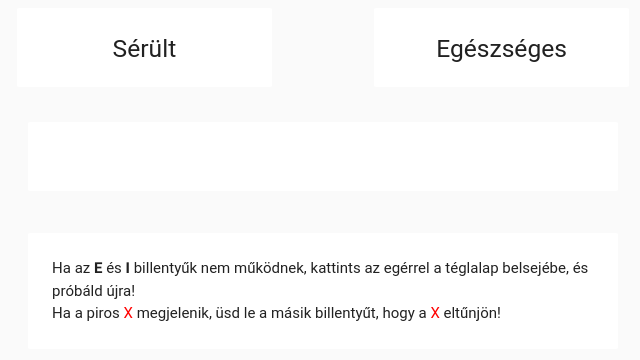
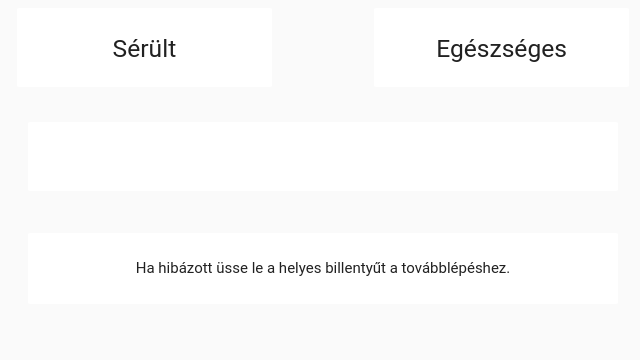
Before and after one commit to nagygergo/IAT, a PHP site: page /resources/IAT.php in a window 1280 px wide. Shown: the top 360 px of the page, without its empty margins (317-957 px from the left). Run offline with PHP 8.4, Linux system fonts and the light colour scheme; data that the repository does not hold is empty; some libraries are stand-ins or nearby versions; some web fonts are replaced.

Commit message:
Changed notify text on IAT

```diff
--- a/resources/IAT.css
+++ b/resources/IAT.css
@@ -43,3 +43,6 @@ body {
     margin-top: 0;
     margin-bottom: 0;
 }
+.text-center {
+    text-align: center;
+}
--- a/resources/IAT.php
+++ b/resources/IAT.php
@@ -49,9 +49,8 @@
             </div>
             <div class="row">
             <div class="col s12 m10 offset-m1 l8 offset-l2 ">
-            <div class="card-panel white z-depth-0">
-                 Ha az <b>E</b> és <b>I</b> billentyűk nem működnek, kattints az egérrel a téglalap belsejébe, és próbáld újra!<br>
-    Ha a piros <font color="red">X</font> megjelenik, üsd le a másik billentyűt, hogy a <font color="red">X</font> eltűnjön!
+            <div class="card-panel white z-depth-0 text-center">
+              Ha hibázott üsse le a helyes billentyűt a továbblépéshez.
             </div>
             </div>
             </div>
```
